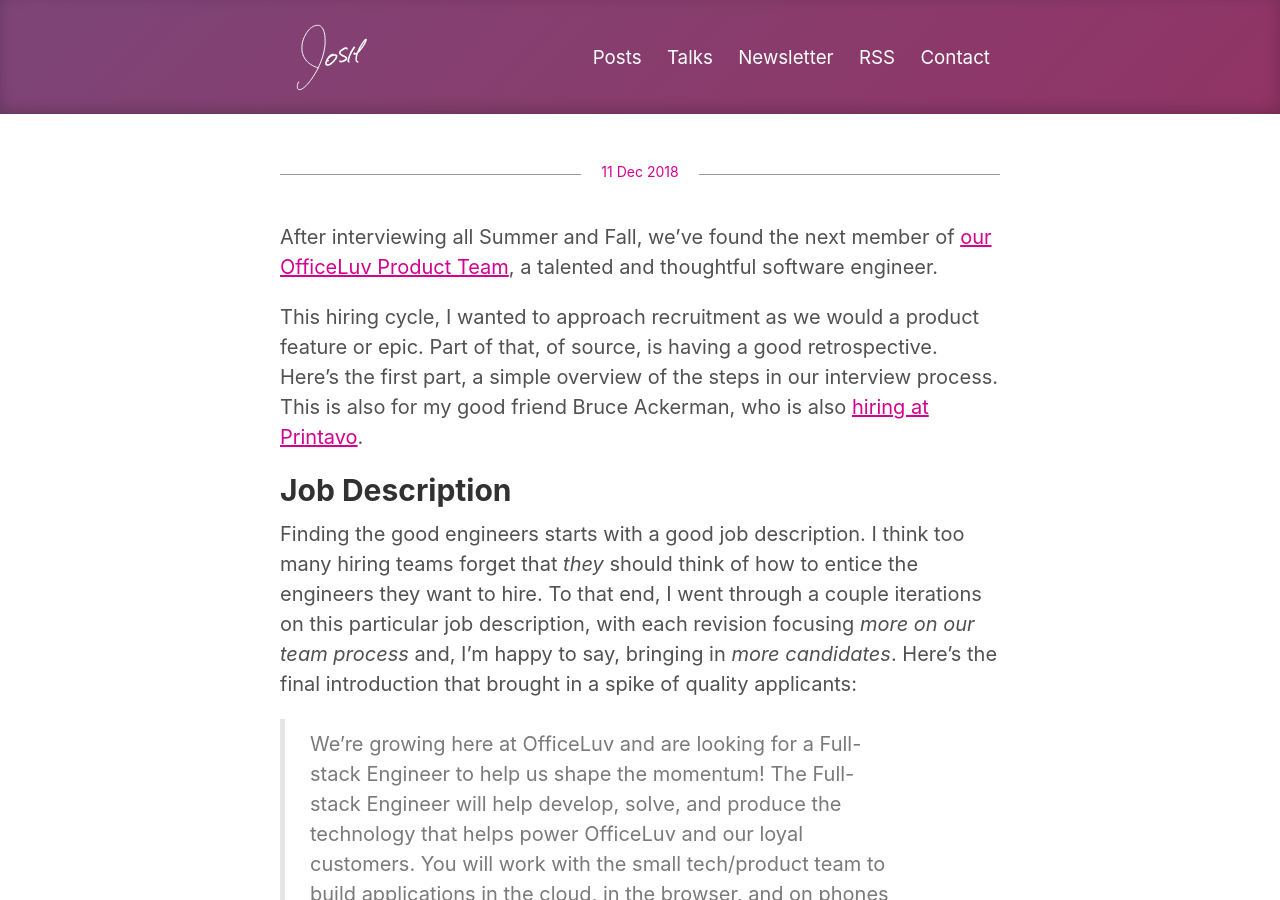
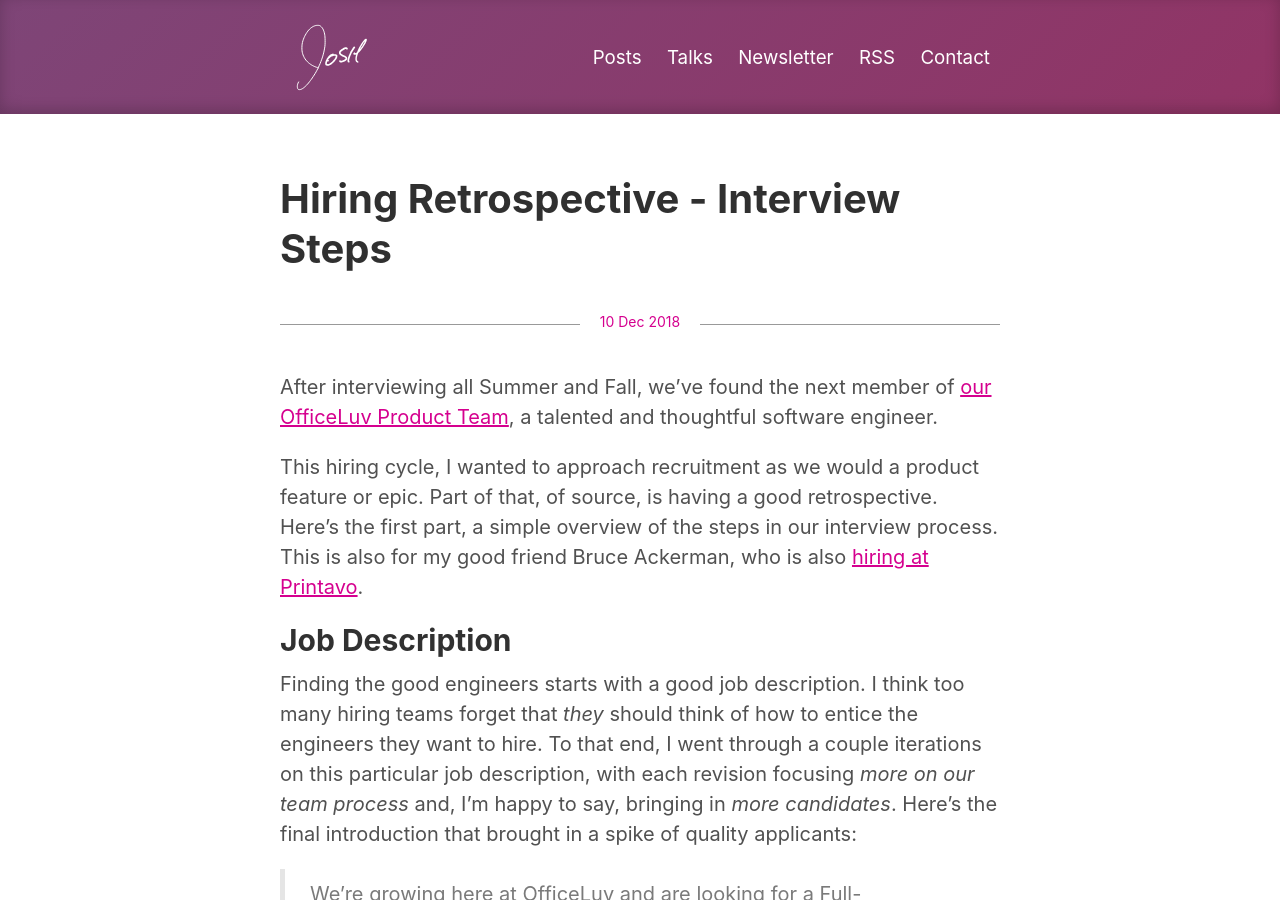
Before and after one commit to joshbeckman/andjosh.github.io, a Jekyll site: the page built from _posts/2018-12-10-hiring-interview-steps.md, in a window 1280 px wide and 900 px high. Built offline with Jekyll 4.4.1, drawn with Linux system fonts in a browser that asks for light colours.

Commit message:
fix:usr: Fix title with colon

```diff
--- a/_posts/2018-12-10-hiring-interview-steps.md
+++ b/_posts/2018-12-10-hiring-interview-steps.md
@@ -1,6 +1,6 @@
 ---
 layout: post
-title: Hiring Retrospective: Interview Steps
+title: Hiring Retrospective - Interview Steps
 tags:
     - hiring
 ---
```
